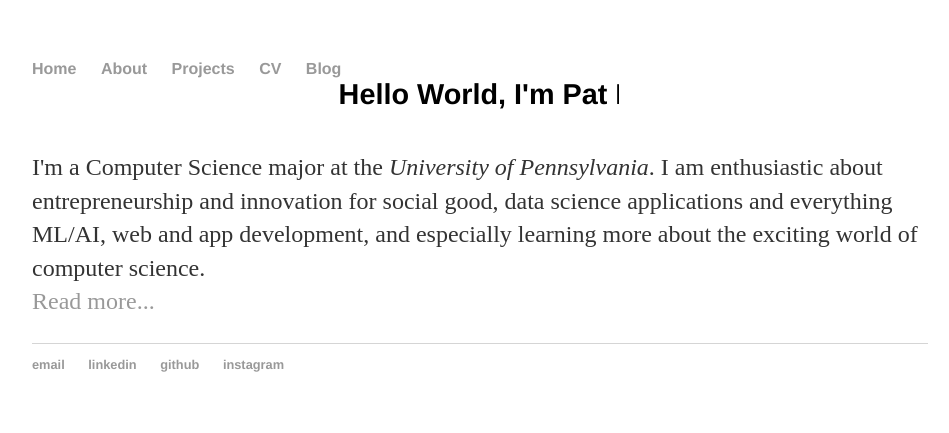
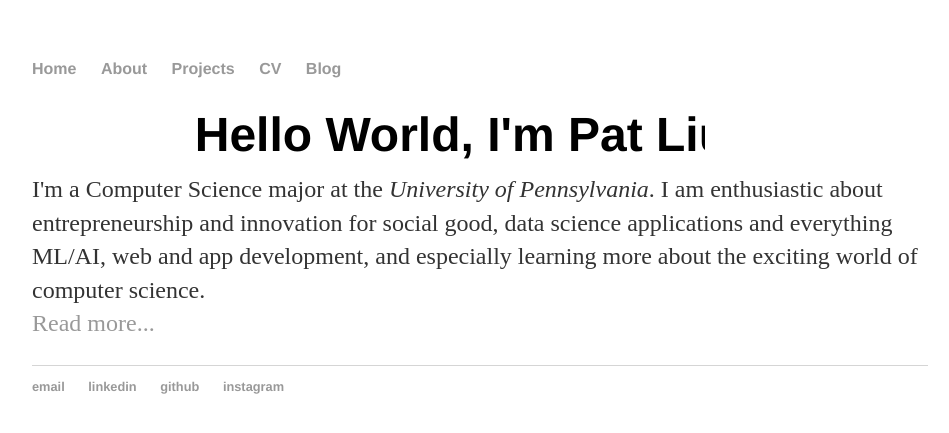
Before and after one commit to pat-liu/WebsiteV1, a Jekyll site: the page built from index.html, in a window 1280 px wide. Shown: the top 433 px of the page, without its empty margins (160-1109 px from the left). Built offline with Jekyll 4.4.1, drawn with Linux system fonts in a browser that asks for light colours.

Commit message:
Update main.css

```diff
--- a/css/main.css
+++ b/css/main.css
@@ -23,14 +23,16 @@
     font-size: 3em;
     font-family:'Helvetica', 'Arial', 'Sans-Serif';
 }
+
 .line-1{
     position: relative;
-    top: 50%;
-    width: 24em;
-    margin: 0 auto;
+    top: 40px;
+    right: 29px;
+    //width: 24em;
+    margin:  auto;
     border-right: 2px solid rgba(255,255,255,.75);
-    font-size: 180%;
-    text-align: center;
+    //font-size: 180%;
+    //text-align: center;
     white-space: nowrap;
     overflow: hidden;
     transform: translateY(-50%);
@@ -42,12 +44,13 @@
 }
 @keyframes typewriter{
   from{width: 0;}
-  to{width: 11em;}
+  to{width: 12em;}
 }
 @keyframes blinkTextCursor{
   from{border-right-color: rgba(255,255,255,.75);}
   to{border-right-color: transparent;}
 }
+
 p {
     font-size: 1.5em;
     line-height: 1.4em;
```
